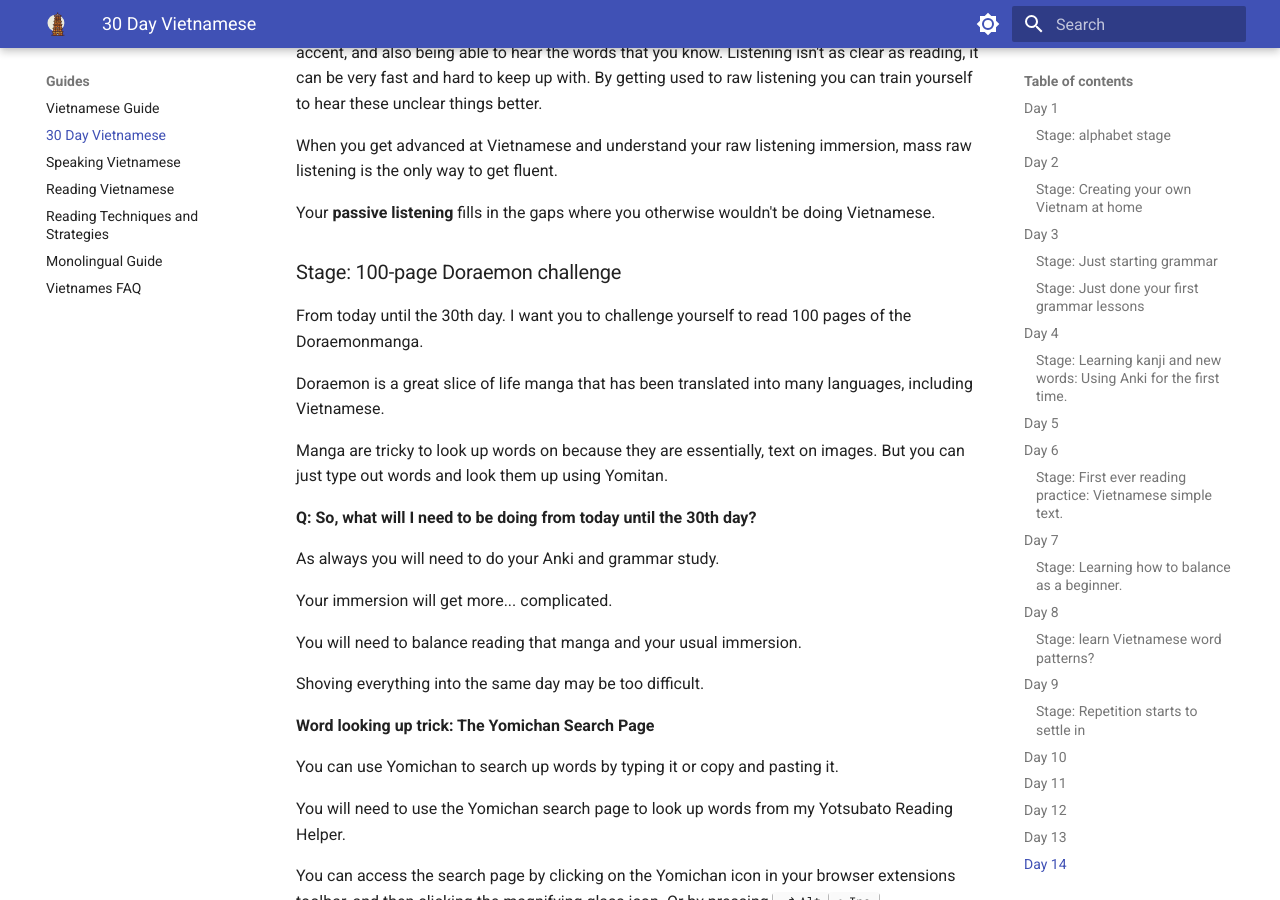
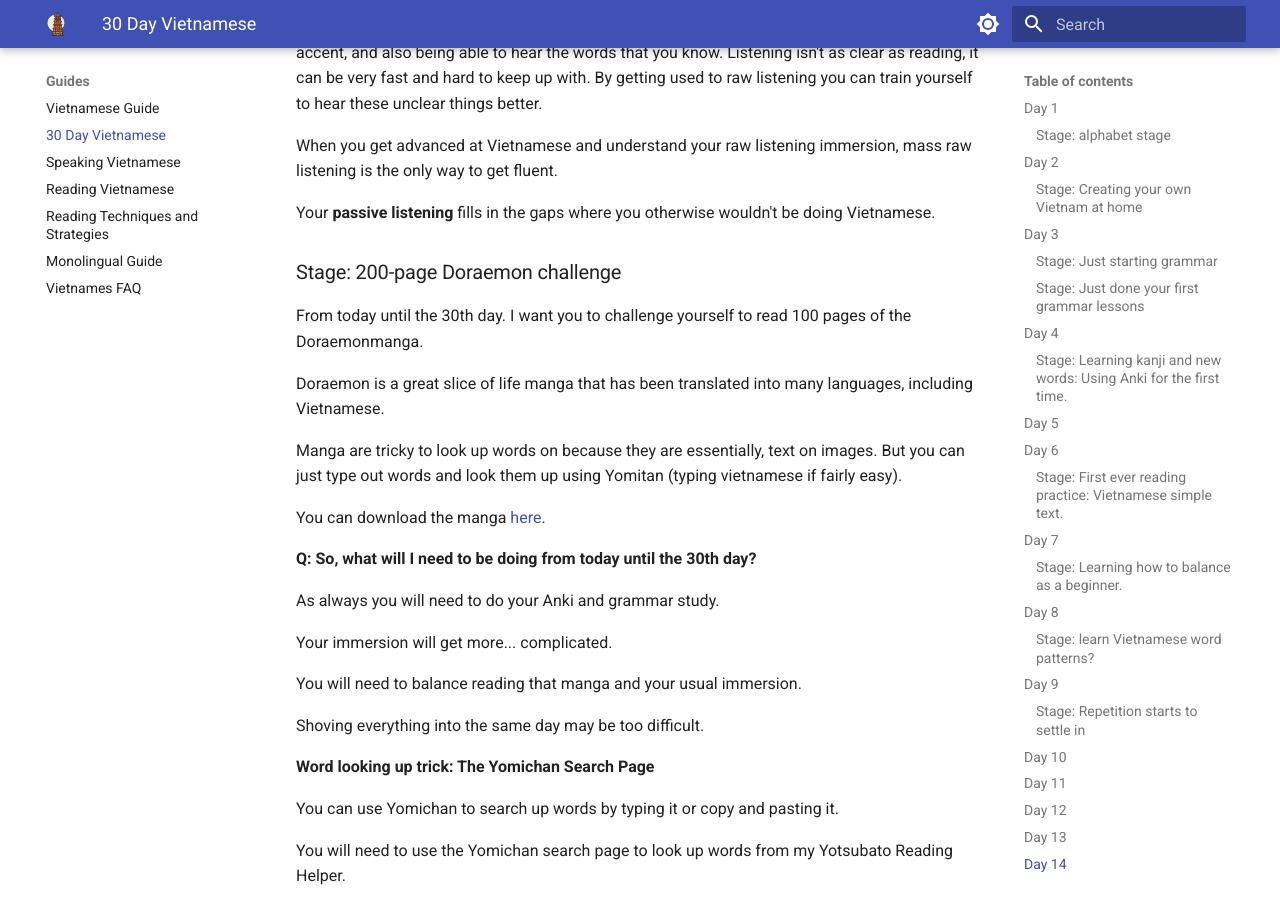
Before and after one commit to daihocmo/learn-vietnamese, an MkDocs documentation site: the page built from docs/routine.md, in a window 1280 px wide and 900 px high, scrolled down 18681 px. Built offline with MkDocs 1.6.1 and Material for MkDocs 9.7.7, drawn with Linux system fonts in a browser that asks for light colours; some of the changed text lies outside the part shown.

Commit message:
nice I guess

```diff
--- a/docs/routine.md
+++ b/docs/routine.md
@@ -752,13 +752,15 @@
 
 Your **passive listening** fills in the gaps where you otherwise wouldn't be doing Vietnamese.
 
-### Stage: 100-page Doraemon challenge
+### Stage: 200-page Doraemon challenge
 
 From today until the 30th day. I want you to challenge yourself to read 100 pages of the Doraemonmanga.
 
 Doraemon is a great slice of life manga that has been translated into many languages, including Vietnamese.
 
-Manga are tricky to look up words on because they are essentially, text on images. But you can just type out words and look them up using Yomitan.
+Manga are tricky to look up words on because they are essentially, text on images. But you can just type out words and look them up using Yomitan (typing vietnamese if fairly easy).
+
+You can download the manga [here](https://drive.proton.me/urls/D7397KHVJC#FOvauRhcv724).
 
 **Q: So, what will I need to be doing from today until the 30th day?**
 
@@ -805,8 +807,8 @@
 And with enough reading, you'll be able to go back to those difficult sentences and understand them at least a little better.
 In other words, you'll only learn to understand sentences with more reading!!!
 
+### Important! Learning how to read for long hours and making it enjoyable.
 
-### Important! Learning how to read for long hours and making it enjoyable.
 #### Timeboxing
 
 **Pomodoro**
@@ -837,18 +839,17 @@
 
 If you want to, of course.
 
-
 #### Take breaks!
 
 Take breaks if you feel tired/fatigued!
 
-## Day 15 to Day 30: Daily Vietnamese Study and Immersion [ÁC CHIẾN KHỔ ĐẤU - 悪戦苦闘]()!
+## Day 15 to Day 30: Daily Vietnamese Study and Immersion **ÁC CHIẾN KHỔ ĐẤU - 悪戦苦闘**!
 
 Until the 30th day, all I want you to do is:
 
 - Anki
 - your grammar study
-- "Immersion" = (reading that manga, raw listening anime, subtitle tutor, passive listening, Vietnamese subtitles)
+- "Immersion" = (reading that manga, movies, tv shows, subtitle tutor, passive listening or anything you like)
 
 The method is pretty much that.
 
```
Also changed, not shown: docs/guide.md (+5 -12 lines), docs/img/main-guide/tones.png (added).
